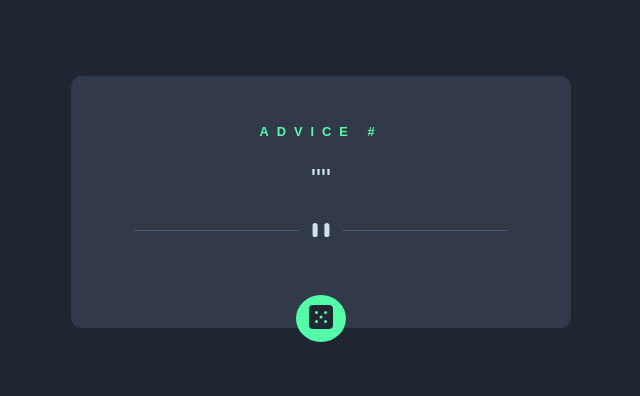
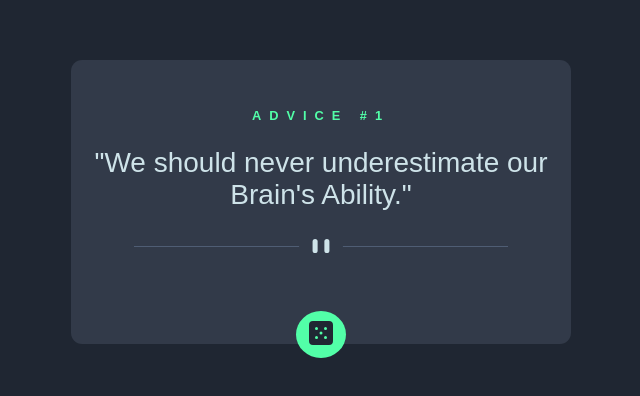
Before and after one commit to HemangFirani/Advice-Generator-App, a plain HTML site: page index.html in a window 1280 px wide. Shown: the part 198-594 px from the top of the page, without its empty margins (319-959 px from the left). Drawn offline with Linux system fonts and the light colour scheme.

Commit message:
Update index.html

```diff
--- a/index.html
+++ b/index.html
@@ -13,9 +13,9 @@
 <body>
 <div class="container">
   <div class="card">
-    <h1 class="heading">Advice #<span id="id"></span>
+    <h1 class="heading">Advice #<span id="id">1</span>
     </h1>
-    <p class="para">"<span id="advice"></span>"</p>
+    <p class="para">"<span id="advice">We should never underestimate our Brain's Ability.</span>"</p>
     <img class="pause" src="images/pattern-divider-desktop.svg" alt="">
     <button type="button" class="btn"><img src="images/icon-dice.svg" alt="dice"></button>
   </div>
```
